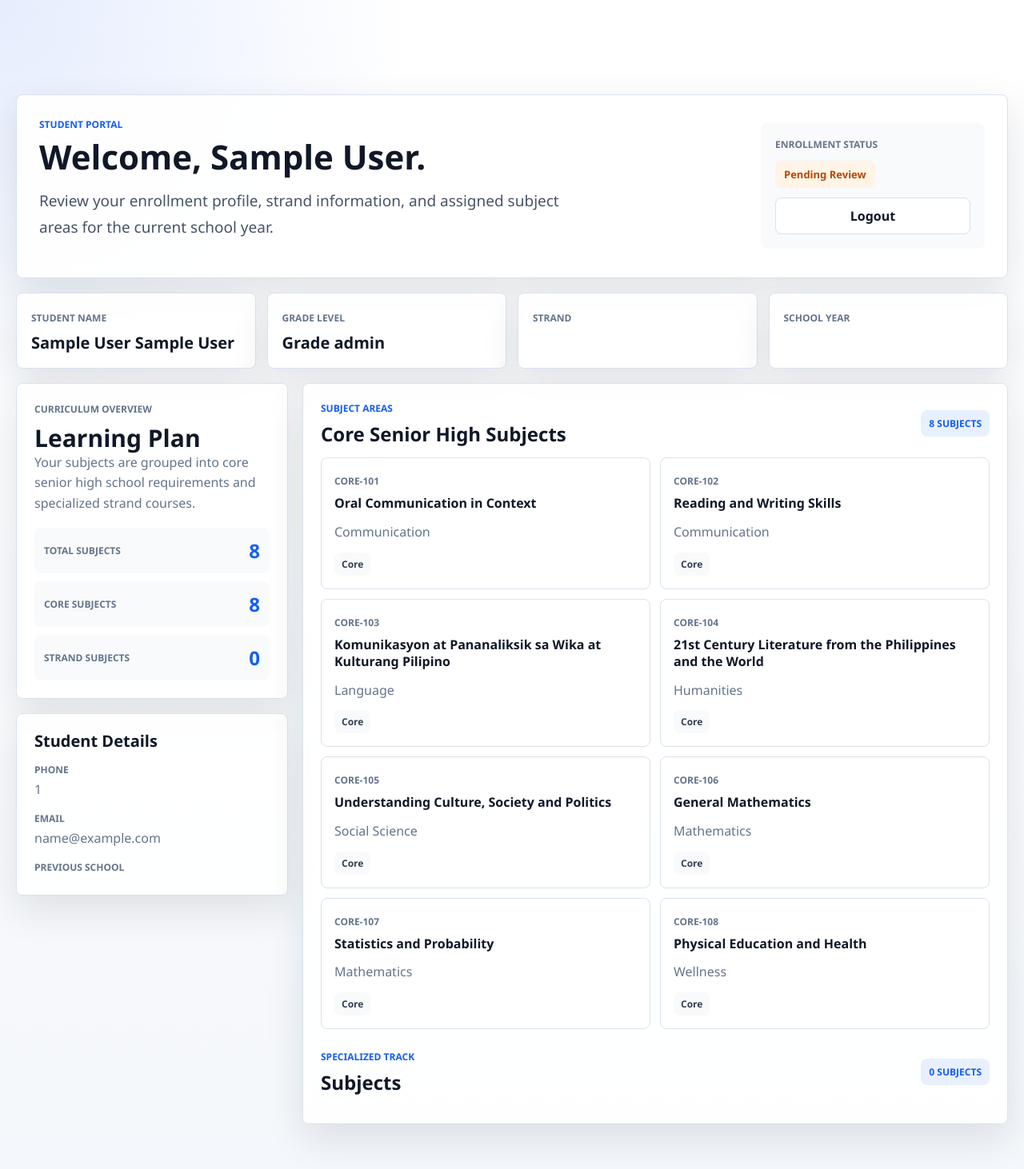
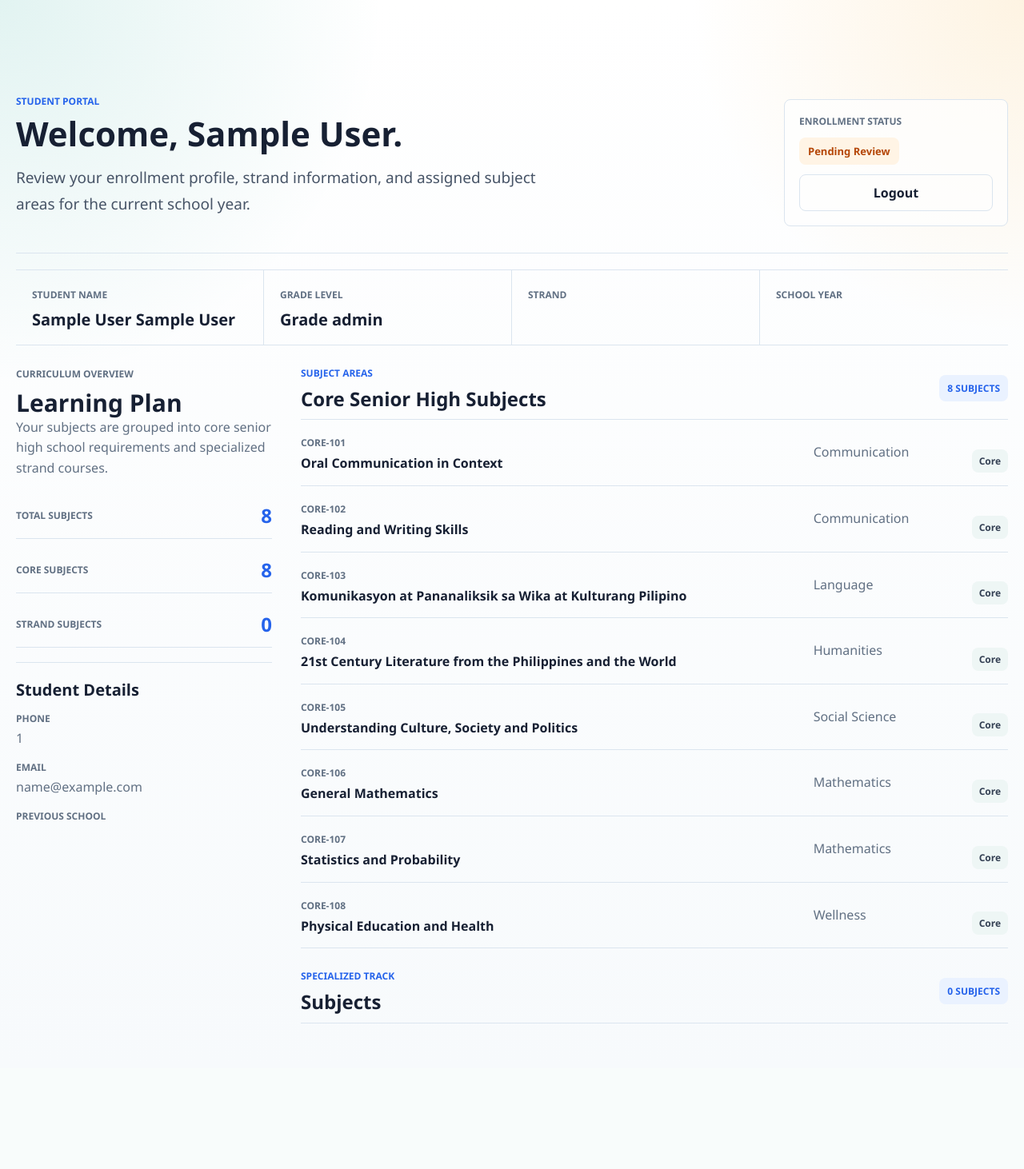
Before and after one commit to cocseller108-cyber/Simple-Enrollment-System, a PHP site: page /student_dashboard.php in a window 1280 px wide. Shown: the whole page at 80% size. After the commit the page ends 1280 px from the top, so only its background shows below. Run offline with PHP 8.4, Linux system fonts and the light colour scheme; the visitor is signed in with stand-in values (Sample User, id 1).

Commit message:
Refine enrollment UI with lighter layout

```diff
--- a/assets/style.css
+++ b/assets/style.css
@@ -1,17 +1,19 @@
 :root {
-    --bg: #f4f7fb;
+    --bg: #f7fafc;
     --surface: #ffffff;
-    --surface-soft: #f8fafc;
-    --text: #152033;
-    --muted: #64748b;
-    --line: #d9e2ec;
-    --primary: #155eef;
-    --primary-dark: #0f45b6;
-    --ink: #101828;
+    --surface-soft: #f3f7fb;
+    --text: #243042;
+    --muted: #617083;
+    --line: #dbe5ef;
+    --primary: #2563eb;
+    --primary-dark: #1d4ed8;
+    --accent: #0f9f8f;
+    --warm: #f8b84e;
+    --ink: #172033;
     --success: #067647;
     --warning: #b54708;
     --danger: #b42318;
-    --shadow: 0 18px 48px rgba(15, 23, 42, 0.11);
+    --shadow: 0 12px 28px rgba(36, 48, 66, 0.08);
 }
 
 * {
@@ -28,7 +30,8 @@ body {
     font-family: "Segoe UI", Arial, sans-serif;
     color: var(--text);
     background:
-        radial-gradient(circle at top left, rgba(21, 94, 239, 0.11), transparent 32rem),
+        radial-gradient(circle at top left, rgba(15, 159, 143, 0.12), transparent 30rem),
+        radial-gradient(circle at top right, rgba(248, 184, 78, 0.16), transparent 26rem),
         linear-gradient(180deg, #ffffff 0%, var(--bg) 100%);
 }
 
@@ -227,25 +230,24 @@ button:not(.secondary):not(.step-indicator):hover {
 button.secondary,
 .secondary {
     color: var(--ink);
-    background: #ffffff;
+    background: transparent;
     border: 1px solid var(--line);
 }
 
-.hero-panel,
-.program-card,
-.process-grid article,
 .application-card,
-.requirements-card,
 .container,
 .dashboard-card {
     border: 1px solid var(--line);
     border-radius: 8px;
-    background: rgba(255, 255, 255, 0.92);
+    background: rgba(255, 255, 255, 0.95);
     box-shadow: var(--shadow);
 }
 
 .hero-panel {
+    border-left: 4px solid var(--accent);
     padding: 26px;
+    background: rgba(255, 255, 255, 0.72);
+    box-shadow: none;
 }
 
 .panel-topline {
@@ -635,25 +649,14 @@ hr {
     padding: 34px 0 56px;
 }
 
-.student-hero-card,
-.student-summary-grid article,
-.overview-card,
-.profile-card,
-.subjects-panel,
-.subject-card {
-    border: 1px solid var(--line);
-    border-radius: 8px;
-    background: rgba(255, 255, 255, 0.94);
-    box-shadow: var(--shadow);
-}
-
 .student-hero-card {
     display: grid;
     grid-template-columns: minmax(0, 1fr) 280px;
     align-items: center;
     gap: 24px;
-    padding: 28px;
-    margin-bottom: 18px;
+    padding: 0 0 26px;
+    margin-bottom: 20px;
+    border-bottom: 1px solid var(--line);
 }
 
 .student-hero-card h1 {
@@ -665,7 +668,8 @@ hr {
     gap: 12px;
     padding: 18px;
     border-radius: 8px;
-    background: var(--surface-soft);
+    background: rgba(255, 255, 255, 0.74);
+    border: 1px solid var(--line);
 }
 
 .student-status-card span,
@@ -701,12 +705,19 @@ hr {
 .student-summary-grid {
     display: grid;
     grid-template-columns: repeat(4, minmax(0, 1fr));
-    gap: 14px;
-    margin-bottom: 18px;
+    gap: 0;
+    margin-bottom: 26px;
+    border-top: 1px solid var(--line);
+    border-bottom: 1px solid var(--line);
 }
 
 .student-summary-grid article {
-    padding: 18px;
+    padding: 18px 20px;
+    border-right: 1px solid var(--line);
+}
+
+.student-summary-grid article:last-child {
+    border-right: 0;
 }
 
 .student-summary-grid strong {
@@ -718,8 +729,8 @@ hr {
 
 .curriculum-layout {
     display: grid;
-    grid-template-columns: 340px minmax(0, 1fr);
-    gap: 18px;
+    grid-template-columns: 320px minmax(0, 1fr);
+    gap: 36px;
     align-items: start;
 }
 
@@ -731,7 +742,7 @@ hr {
 .overview-card,
 .profile-card,
 .subjects-panel {
-    padding: 22px;
+    padding: 0;
 }
 
 .overview-card p,
@@ -752,9 +763,8 @@ hr {
     align-items: center;
     justify-content: space-between;
     gap: 12px;
-    padding: 12px;
-    border-radius: 8px;
-    background: var(--surface-soft);
+    padding: 12px 0;
+    border-bottom: 1px solid var(--line);
 }
 
 .overview-stats strong {
@@ -765,6 +775,11 @@ hr {
 .profile-card h2 {
     margin-bottom: 16px;
     font-size: 20px;
+}
+
+.profile-card {
+    padding-top: 22px;
+    border-top: 1px solid var(--line);
 }
 
 .profile-card dl {
@@ -783,7 +798,7 @@ hr {
     align-items: center;
     justify-content: space-between;
     gap: 16px;
-    margin-bottom: 16px;
+    margin-bottom: 12px;
 }
 
 .subjects-header h2 {
@@ -794,7 +809,7 @@ hr {
     padding: 8px 10px;
     border-radius: 8px;
     color: var(--primary);
-    background: #e8f0ff;
+    background: #eaf2ff;
     white-space: nowrap;
 }
 
@@ -804,26 +819,29 @@ hr {
 
 .subject-grid {
     display: grid;
-    grid-template-columns: repeat(2, minmax(0, 1fr));
-    gap: 12px;
+    grid-template-columns: 1fr;
+    gap: 0;
+    border-top: 1px solid var(--line);
 }
 
 .subject-card {
     display: grid;
-    gap: 12px;
-    min-height: 156px;
-    padding: 16px;
+    grid-template-columns: minmax(0, 1fr) 180px auto;
+    align-items: center;
+    gap: 18px;
+    min-height: 0;
+    padding: 16px 0;
+    border-bottom: 1px solid var(--line);
     box-shadow: none;
 }
 
 .subject-card.emphasized {
-    border-color: rgba(21, 94, 239, 0.28);
-    background: linear-gradient(180deg, #ffffff, #f7faff);
+    background: transparent;
 }
 
 .subject-card strong {
     display: block;
-    margin-top: 8px;
+    margin-top: 6px;
     color: var(--ink);
     line-height: 1.35;
 }
@@ -838,7 +856,7 @@ hr {
     padding: 6px 9px;
     border-radius: 8px;
     color: #344054;
-    background: var(--surface-soft);
+    background: #eef6f5;
     font-size: 12px;
     font-style: normal;
     font-weight: 800;
--- a/enrollment.php
+++ b/enrollment.php
@@ -11,7 +11,7 @@
         <a class="brand" href="index.php">
             <span class="brand-mark">N</span>
             <span>
-                <strong>Northbridge</strong>
+                <strong>King Senior High School</strong>
                 <small>Enrollment Office</small>
             </span>
         </a>
```
Also changed, not shown: other parts of assets/style.css (+54 -20 lines).
